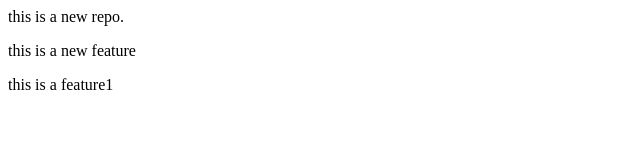
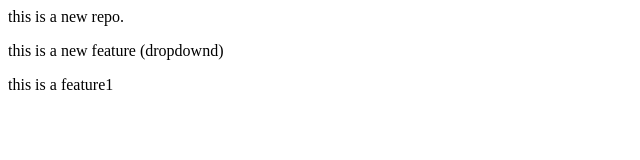
Before and after one commit to raiyaandevops/project-1, a plain HTML site: page index.html in a window 1280 px wide. Shown: the full height of the page, 0-640 px from the left. Drawn offline with Linux system fonts and the light colour scheme.

Commit message:
add drpdown

```diff
--- a/index.html
+++ b/index.html
@@ -1,3 +1,3 @@
 <p>this is a new repo.</p>
-<p>this is a new feature</p>
+<p>this is a new feature (dropdownd)</p>
 <p>this is a feature1</p>
```
